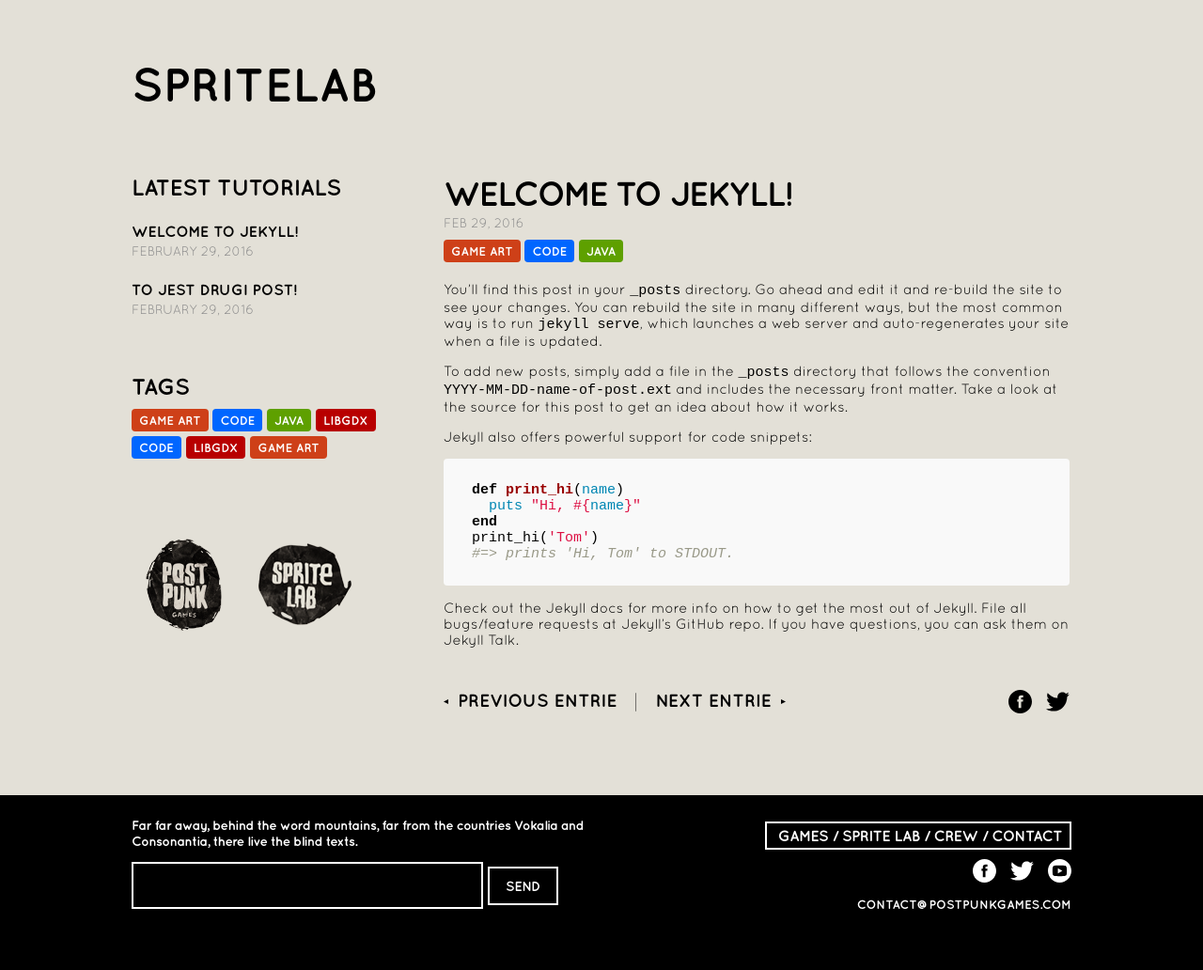
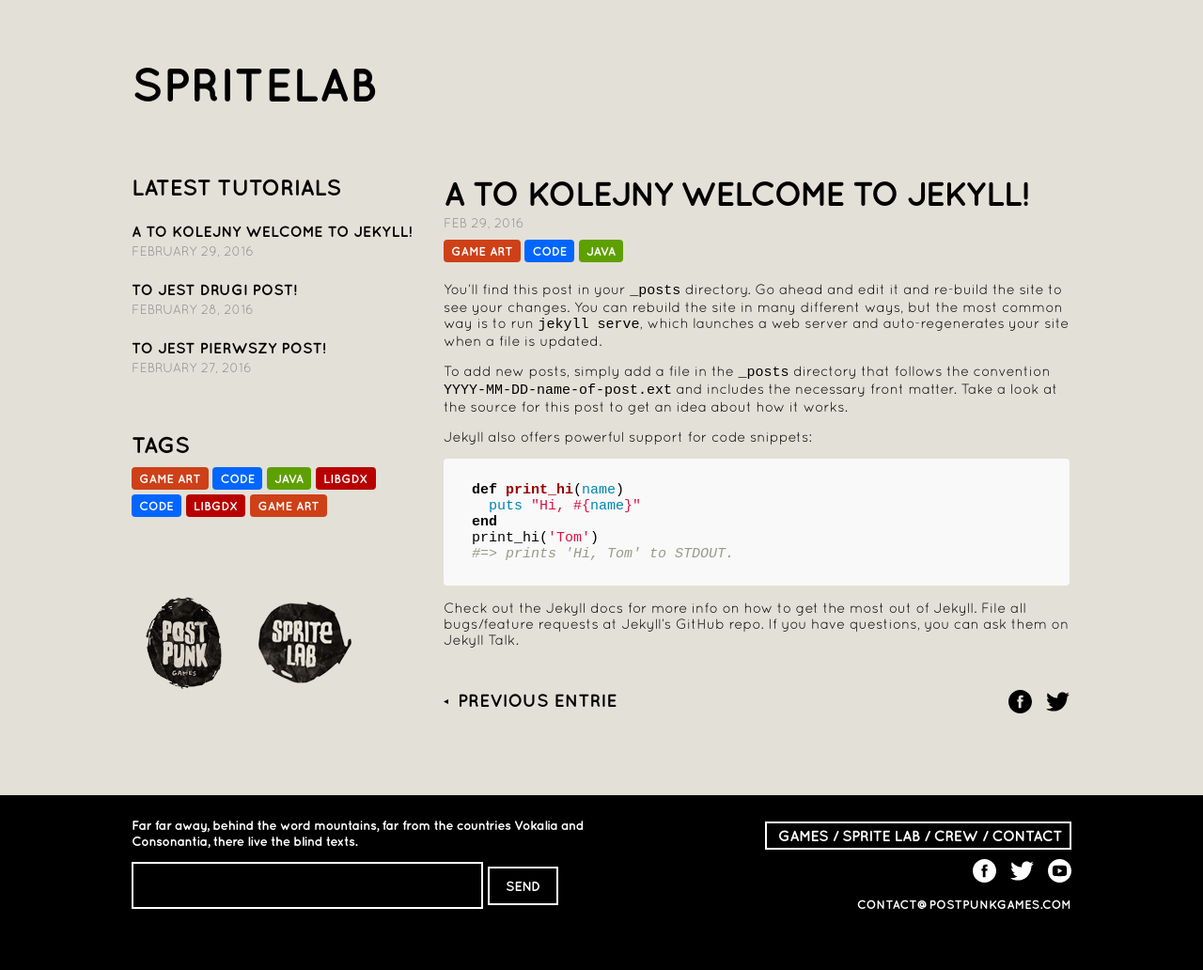
Before and after one commit to ArturTabiszewski/ArturTabiszewski.github.io, a Jekyll site: the page built from _posts/2016-02-29-kolejny-post.markdown, in a window 1280 px wide. Shown: the whole page at 94% size. Built offline with Jekyll 4.4.1, drawn with Linux system fonts in a browser that asks for light colours; comment, search, counter and statistics services are not loaded.

Commit message:
comentarze, navigacja

```diff
--- a/_layouts/default.html
+++ b/_layouts/default.html
@@ -3,8 +3,6 @@
 {% include head.html %}
 
 <body>
-
-
 
 <!-- fb comments -->
 <div id="fb-root"></div>
@@ -15,6 +13,8 @@
   js.src = "//connect.facebook.net/pl_PL/sdk.js#xfbml=1&version=v2.5&appId=405751379618868";
   fjs.parentNode.insertBefore(js, fjs);
 }(document, 'script', 'facebook-jssdk'));</script>
+
+
 
 <div id="container">
 	{% include header.html %}
--- a/_layouts/post.html
+++ b/_layouts/post.html
@@ -1,6 +1,7 @@
 ---
 layout: default
 ---
+
 <article class="post" itemscope itemtype="http://schema.org/BlogPosting">
 
   <header class="post-header">
@@ -21,9 +22,23 @@
 
         <div id="navi">
       <div id="nav">
-        <div id="prev"> <a href="#"><img src="{{ site.baseurl }}/images/prev.png" width="5" height="5">PREVIOUS ENTRIE</a></div>
-        <div id="sep"> <img src="{{ site.baseurl }}/images/sep.png" width="1" height="20"> </div>
-        <div id="next"><a href="#">NEXT ENTRIE<img src="{{ site.baseurl }}/images/next.png" width="5" height="5"></a></div>
+
+
+       {% if page.previous.url %}
+    <div id="prev"> <a href="{{page.previous.url}}"><img src="{{ site.baseurl }}/images/prev.png" width="5" height="5">PREVIOUS ENTRIE</a></div>
+  {% endif %}
+
+  {% if page.next.url %}
+  <div id="sep"> <img src="{{ site.baseurl }}/images/sep.png" width="1" height="20"> </div>
+    <div id="next"><a href="{{page.next.url}}">NEXT ENTRIE<img src="{{ site.baseurl }}/images/next.png" width="5" height="5"></a></div>
+  {% endif %}
+
+
+
+
+
+
+
       </div>
       <div id="social"> <a target="_blank" href="https://www.facebook.com/postpunkgames/">
         <svg version="1.1" id="Layer_1" xmlns="http://www.w3.org/2000/svg" xmlns:xlink="http://www.w3.org/1999/xlink" x="0px" y="0px"
@@ -50,7 +65,7 @@
         </a> </div>
     </div>
     <div id="comments">
-      <div class="fb-comments" data-href="http://postpunkgames.com/spritelab-static/index.html" data-width="100%" data-numposts="5"></div>
+    	<div class="fb-comments" data-href="{{ site.url }}{{ page.url }}" data-num-posts="5" data-width="100%"></div>
 
   </div>
 </div>
--- a/_posts/2016-02-29-welcome-to-jekyll - Copy.markdown
+++ b/_posts/2016-02-28-drugi-to-jekyll - Copy.markdown
@@ -1,7 +1,7 @@
 ---
 layout: post
 title:  "To jest drugi post!"
-date:   2016-02-29 22:59:27 +0100
+date:   2016-02-28 22:59:27 +0100
 categories: jekyll update
 ---
 Lorem ipsum dolor sit amet eros. Nullam semper nisl, semper magna tincidunt wisi adipiscing elit. Proin non eros pellentesque leo. Ut tempus enim ac lacus. Maecenas mi quam ipsum, rutrum posuere a, sodales sapien pede eget orci luctus quam in turpis in ligula ut lacus lacus tincidunt turpis egestas. Mauris vitae ante. Integer nibh sit amet, consectetuer ut, faucibus quis, dui. Aliquam interdum pellentesque at, egestas velit.
--- a/_posts/2016-02-29-welcome-to-jekyll.markdown
+++ b/_posts/2016-02-29-kolejny-post.markdown
@@ -1,6 +1,6 @@
 ---
 layout: post
-title:  "Welcome to Jekyll!"
+title:  "A to kolejny Welcome to Jekyll!"
 date:   2016-02-29 22:59:27 +0100
 categories: jekyll update
 ---
```
Also changed, not shown: _posts/2016-02-27-pierwszy-post.markdown (added, +61 -0 lines).
